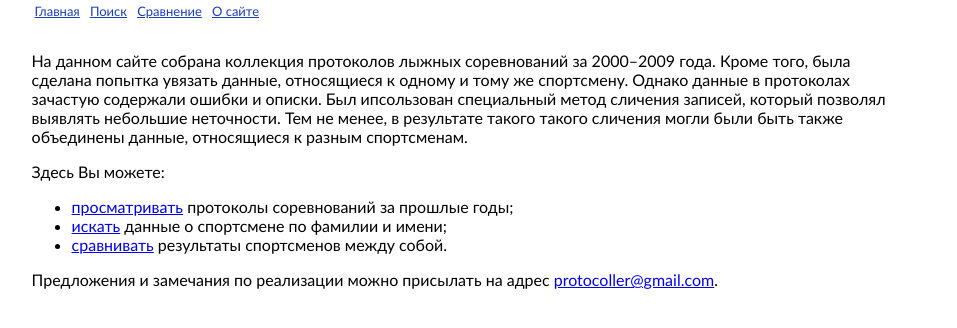
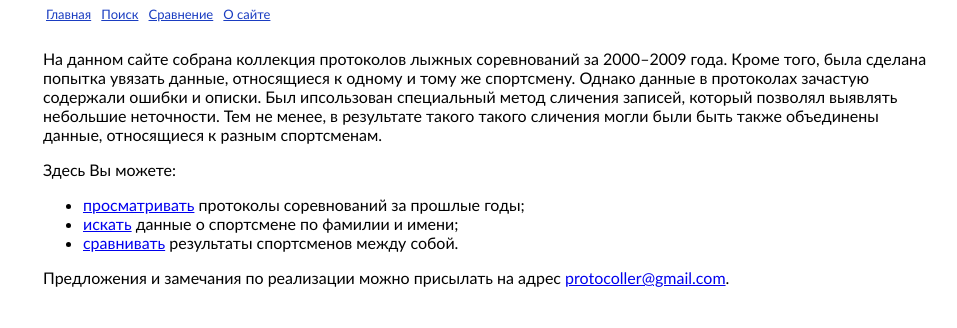
Before and after one commit to dsukhov1983/protocoller, a Django app: template template/about.html in a window 1280 px wide. Shown: the top 328 px of the page, without its empty margins (122-1079 px from the left). Run offline with Django 3.2, Linux system fonts and the light colour scheme; the template is opened without the code that fills it, so the values that code supplies are empty.

Commit message:
switched to table-layout

```diff
--- a/css/style.css
+++ b/css/style.css
@@ -1,26 +1,13 @@
-div.logo {
-background:transparent url(/static/img/logo.jpg) no-repeat scroll left top;
-height:150px;
-margin:1em 0 1em 5em;
-padding:0;
-}
-
 #page-left {
 width:12%;
-float:left;
-margin-right:-12%;
 }
 
 #content{
-float:left;
-margin-top:0.5em;
-margin-left:12%;
 width:68%;
 }
 
 #page-right {
 width:16%;
-float:right;
 }
 
 #search{
@@ -36,6 +23,7 @@ padding-bottom:8px;
 #main{
 overflow:hidden;
 width:100%;
+vertical-align:top;
 }
 
 #footer{
@@ -324,6 +312,7 @@ visibility:hidden;
 font-size:0.8em;
 background:#CEDDFF;
 padding:10px;
+margin-left:10px;
 }
 
 .seasons{
--- a/template/base_generic.html
+++ b/template/base_generic.html
@@ -1,5 +1,5 @@
-<!DOCTYPE html PUBLIC "-//W3C//DTD XHTML 1.0 Transitional//EN"
-    "http://www.w3.org/TR/xhtml1/DTD/xhtml1-transitional.dtd">
+<!DOCTYPE HTML PUBLIC "-//W3C//DTD HTML 4.01//EN" "http://www.w3.org/TR/html4/strict.dtd">
+
 <html xmlns="http://www.w3.org/1999/xhtml" xml:lang="en" lang="en">
 <head>
     <link rel="stylesheet" href="/static/css/style.css" />
@@ -11,32 +11,27 @@
 
 <body>
 
-  <div id="menu" class="menu">
-    <a href="/">Главная</a>
-    <a href="/search">Поиск</a>
-    <a href="/compare">Сравнение</a>
-    <a href="/about">О сайте</a>
-  </div>
+  <table>
+    <tr>
+      <td></td>
+      <td id="menu" class="menu">
+            <a href="/">Главная</a>
+            <a href="/search">Поиск</a>
+            <a href="/compare">Сравнение</a>
+            <a href="/about">О сайте</a>
+      </td>
+      <td></td>
+    </tr>
+    <tr id="main">
+      <td id="page-left">{% block left %}{% endblock %}</td>
+      <td id="content">{% block content %}{% endblock %}</td>
+      <td id="page-right">{% block right %}{% endblock %}</td>
+    </tr>
+    <tr id="footer">
+      <td colspan="3">{% block footer %}{% endblock %}</td>
+    </tr>
+  </table>
 
-  <div id="main">
-
-    <div id="page-left">
-      {% block left %}{% endblock %}
-    </div>
-
-    <div id="content">
-      {% block content %}{% endblock %}
-    </div>
-
-    <div id="page-right">
-      {% block right %}{% endblock %}
-    </div>
-
-  </div>
-
-  <div id="footer">
-    {% block footer %}{% endblock %}
-  </div>
 
 <script type="text/javascript">
 var gaJsHost = (("https:" == document.location.protocol) ? "https://ssl." : "http://www.");
```
